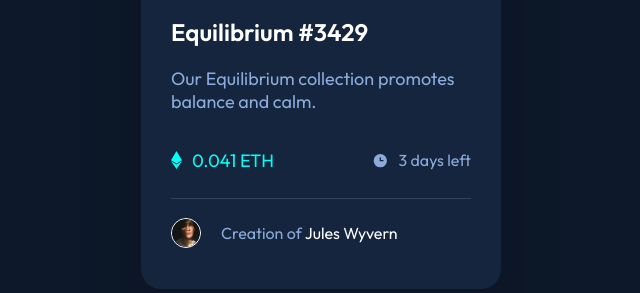
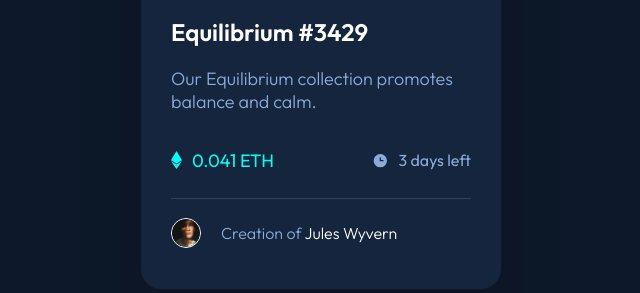
Before and after one commit to joana-trots/nft-card, a plain HTML site: page index.html in a window 1280 px wide. Shown: the part 422-715 px from the top of the page, 319-959 px from the left. Drawn offline with Linux system fonts and the light colour scheme.

Commit message:
Revert "fix font"
This reverts commit d7381e01ca243d4ea5b76e9e2d4c14eb9c48828b.

```diff
--- a/style.css
+++ b/style.css
@@ -82,7 +82,7 @@ p{
 .description p,
 .author p{
     color: var(--soft-blue-color);
-    font-weight: var(--fw-regular);
+    font-weight: var(--fw-light);
 }
 .price p {
     color: var(--cyan-color);
```
